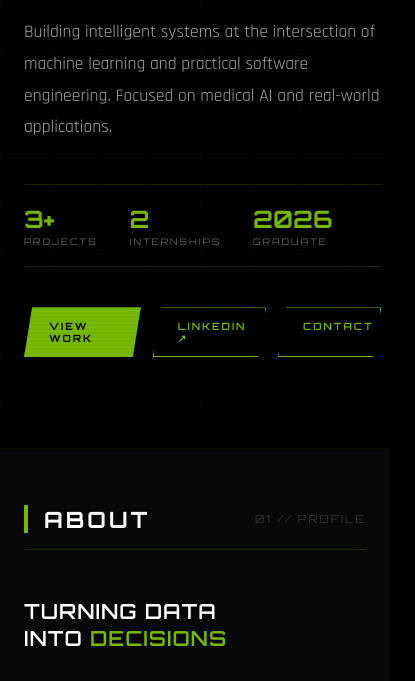
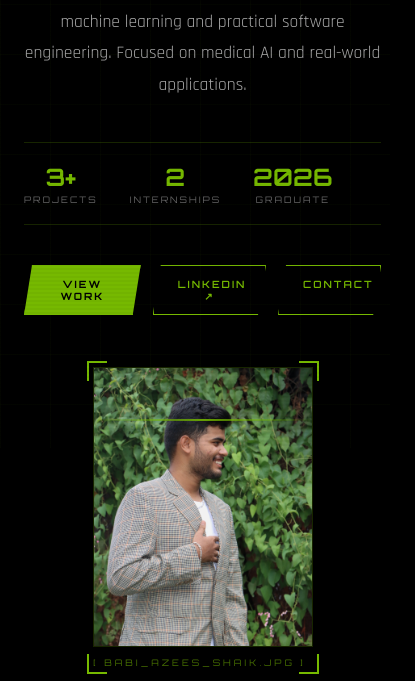
Before and after one commit to babiazees007/babiazees007.github.io, a plain HTML site: page index.html in a window 390 px wide. Shown: the part 396-1077 px from the top of the page, 415 px wide, since content can reach past the window. Drawn offline with Linux system fonts and the light colour scheme.

Commit message:
Enhance mobile styles for hero section and images
Adjusted styles for mobile responsiveness, including hero section and image display.

```diff
--- a/index.html
+++ b/index.html
@@ -726,8 +726,31 @@ hr { border: none; border-top: 1px solid rgba(118,185,0,0.08); margin: 0; }
 @media(max-width: 960px) {
   nav { padding: 0 1.5rem; }
   .nav-links { display: none; }
-  #hero { grid-template-columns: 1fr; padding: 7rem 1.5rem 3rem; gap: 2rem; }
-  .hero-photo { display: none; }
+
+  #hero {
+    grid-template-columns: 1fr;
+    padding: 7rem 1.5rem 3rem;
+    gap: 2rem;
+    text-align: center;
+  }
+
+  /* ✅ FIXED IMAGE DISPLAY */
+  .hero-photo {
+    display: flex;
+    justify-content: center;
+    margin-top: 20px;
+  }
+
+  /* ✅ IMPORTANT: Resize image for mobile */
+  .photo-frame {
+    width: 220px;
+    height: 280px;
+  }
+
+  .photo-outer {
+    width: 220px;
+  }
+
   .section-wrap { padding: 3.5rem 1.5rem; }
   .about-grid { grid-template-columns: 1fr; gap: 2rem; }
   .skills-grid { grid-template-columns: repeat(2,1fr); }
```
